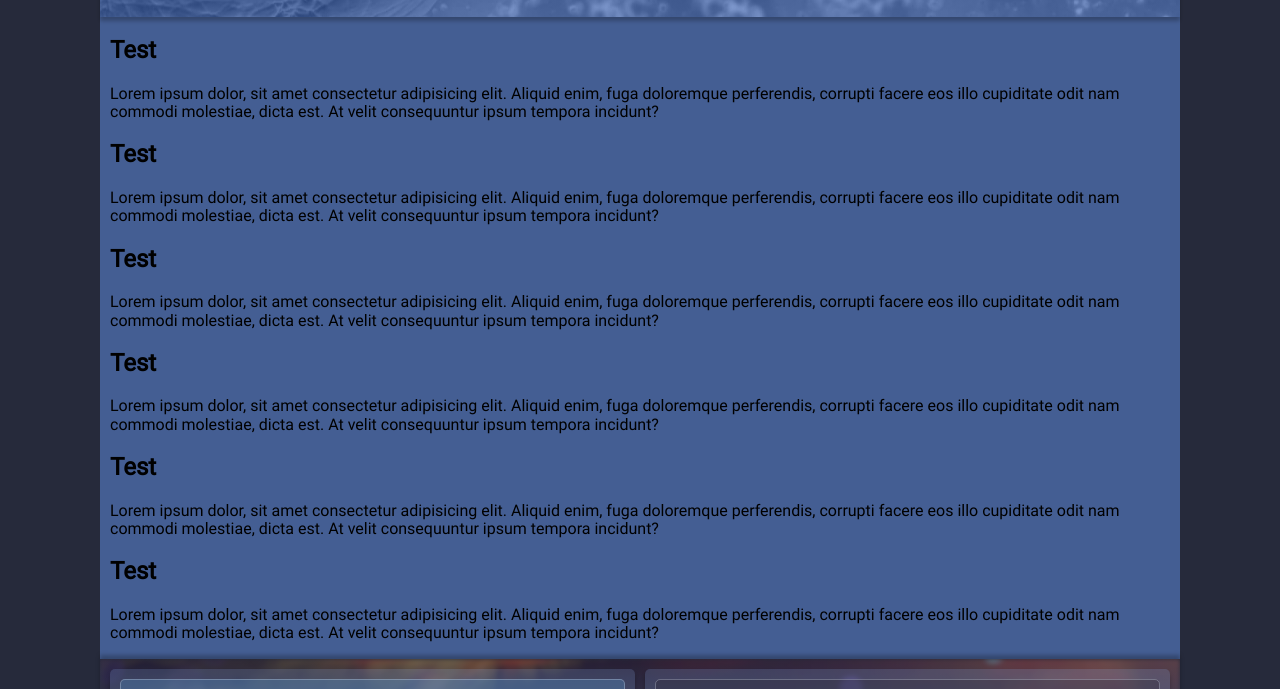
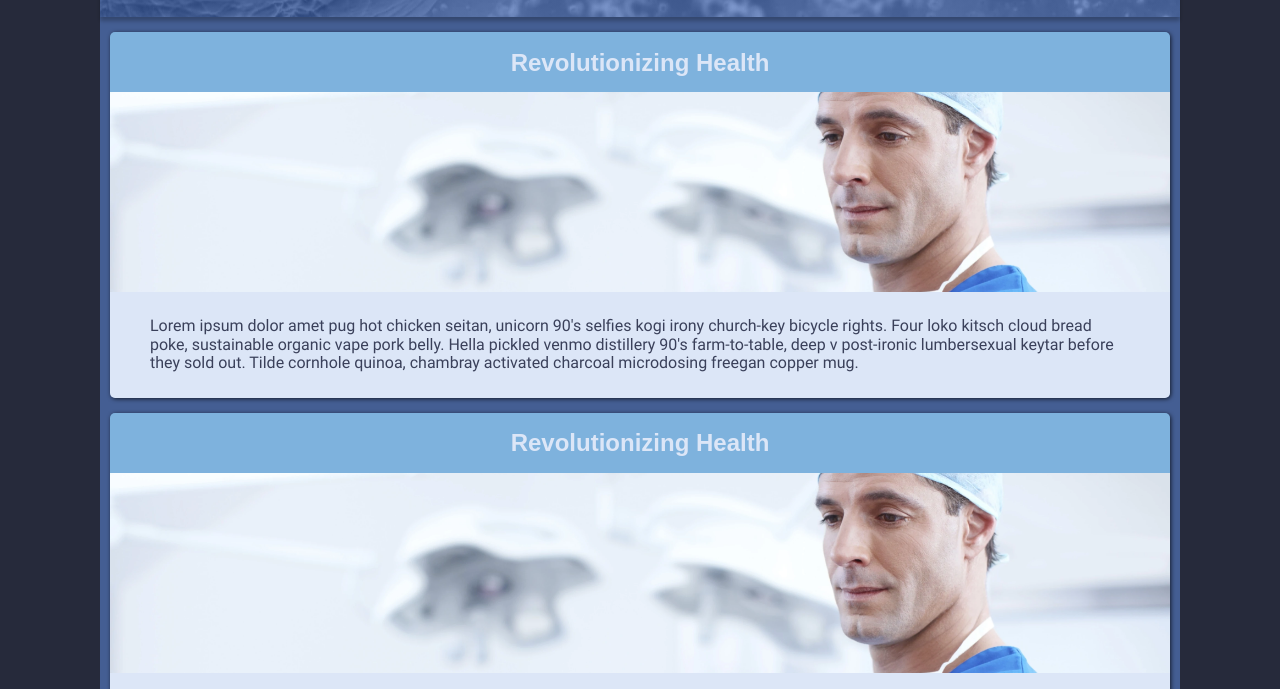
Before and after one commit to revolutionizehealth-pt-042219/buildweek-revolutionizeHealth-UI-Dominic-Torruellas, a website built with Parcel: page src/app/index.html in a window 1280 px wide. Shown: the part 97-786 px from the top of the page. Built offline with nearby package versions, Linux system fonts and the light colour scheme; a web font is replaced by a local one.

Commit message:
finished first pass of main content cards

```diff
--- a/src/app/index.html
+++ b/src/app/index.html
@@ -29,59 +29,55 @@
         </nav>
       </header>
       <div class="body">
-        <section>
-          <h2>Test</h2>
+        <section class="main-card 1w">
+          <h2 class="main-card-header">Revolutionizing Health</h2>
+          <img class="main-card-img" src="./images/doctor.webp" alt="" />
+          <div class="main-card-content">
             <p>
-            Lorem ipsum dolor, sit amet consectetur adipisicing elit. Aliquid
-            enim, fuga doloremque perferendis, corrupti facere eos illo
-            cupiditate odit nam commodi molestiae, dicta est. At velit
-            consequuntur ipsum tempora incidunt?
+              Lorem ipsum dolor amet pug hot chicken seitan, unicorn 90's
+              selfies kogi irony church-key bicycle rights. Four loko kitsch
+              cloud bread poke, sustainable organic vape pork belly. Hella
+              pickled venmo distillery 90's farm-to-table, deep v post-ironic
+              lumbersexual keytar before they sold out. Tilde cornhole quinoa,
+              chambray activated charcoal microdosing freegan copper mug.
             </p>
+          </div>
         </section>
-        <section>
-          <h2>Test</h2>
+        <section class="main-card 1w">
+          <h2 class="main-card-header">Revolutionizing Health</h2>
+          <img class="main-card-img" src="./images/doctor.webp" alt="" />
+          <div class="main-card-content">
             <p>
-            Lorem ipsum dolor, sit amet consectetur adipisicing elit. Aliquid
-            enim, fuga doloremque perferendis, corrupti facere eos illo
-            cupiditate odit nam commodi molestiae, dicta est. At velit
-            consequuntur ipsum tempora incidunt?
+              Lorem ipsum dolor amet pug hot chicken seitan, unicorn 90's
+              selfies kogi irony church-key bicycle rights. Four loko kitsch
+              cloud bread poke, sustainable organic vape pork belly. Hella
+              pickled venmo distillery 90's farm-to-table, deep v post-ironic
+              lumbersexual keytar before they sold out. Tilde cornhole quinoa,
+              chambray activated charcoal microdosing freegan copper mug.
             </p>
+          </div>
         </section>
-        <section>
-          <h2>Test</h2>
+        <section class="main-card">
+          <h2 class="main-card-header">Revolutionizing Health</h2>
+          <img class="main-card-img" src="./images/doctor-laptop.webp" alt="" />
+          <div class="main-card-content two-p">
             <p>
-            Lorem ipsum dolor, sit amet consectetur adipisicing elit. Aliquid
-            enim, fuga doloremque perferendis, corrupti facere eos illo
-            cupiditate odit nam commodi molestiae, dicta est. At velit
-            consequuntur ipsum tempora incidunt?
+              Lorem ipsum dolor amet pug hot chicken seitan, unicorn 90's
+              selfies kogi irony church-key bicycle rights. Four loko kitsch
+              cloud bread poke, sustainable organic vape pork belly. Hella
+              pickled venmo distillery 90's farm-to-table, deep v post-ironic
+              lumbersexual keytar before they sold out. Tilde cornhole quinoa,
+              chambray activated charcoal microdosing freegan copper mug.
             </p>
-        </section>
-        <section>
-          <h2>Test</h2>
             <p>
-            Lorem ipsum dolor, sit amet consectetur adipisicing elit. Aliquid
-            enim, fuga doloremque perferendis, corrupti facere eos illo
-            cupiditate odit nam commodi molestiae, dicta est. At velit
-            consequuntur ipsum tempora incidunt?
+              Lorem ipsum dolor amet pug hot chicken seitan, unicorn 90's
+              selfies kogi irony church-key bicycle rights. Four loko kitsch
+              cloud bread poke, sustainable organic vape pork belly. Hella
+              pickled venmo distillery 90's farm-to-table, deep v post-ironic
+              lumbersexual keytar before they sold out. Tilde cornhole quinoa,
+              chambray activated charcoal microdosing freegan copper mug.
             </p>
-        </section>
-        <section>
-          <h2>Test</h2>
-          <p>
-            Lorem ipsum dolor, sit amet consectetur adipisicing elit. Aliquid
-            enim, fuga doloremque perferendis, corrupti facere eos illo
-            cupiditate odit nam commodi molestiae, dicta est. At velit
-            consequuntur ipsum tempora incidunt?
-          </p>
-        </section>
-        <section>
-          <h2>Test</h2>
-          <p>
-            Lorem ipsum dolor, sit amet consectetur adipisicing elit. Aliquid
-            enim, fuga doloremque perferendis, corrupti facere eos illo
-            cupiditate odit nam commodi molestiae, dicta est. At velit
-            consequuntur ipsum tempora incidunt?
-          </p>
+          </div>
         </section>
       </div>
       <footer class="footer">
--- a/src/app/index.less
+++ b/src/app/index.less
@@ -113,6 +113,57 @@ body {
   flex: 1 0 auto;
   min-height: 100%;
   padding: 0 10px;
+
+  :nth-child(1) {
+    margin-top: 15px;
+  }
+
+  .main-card {
+    margin-bottom: 15px;
+    display: flex;
+    flex-direction: column;
+    align-items: center;
+    box-shadow: 1px 1px 4px rgba(0, 0, 0, 0.7);
+    border-radius: 5px;
+
+    .main-card-header {
+      color: @light-blue;
+      font-family: Raleway, sans-serif;
+      border-top-left-radius: 5px;
+      border-top-right-radius: 5px;
+      margin: 0;
+      display: flex;
+      justify-content: center;
+      align-items: center;
+      background-color: @primary;
+      height: 60px;
+      width: 100%;
+      margin-bottom: 0;
+    }
+
+    .main-card-img {
+      width: 100%;
+      max-height: 200px;
+      object-fit: cover;
+    }
+
+    .main-card-content {
+      p {
+        margin: 0;
+      }
+
+      &.two-p p:nth-of-type(1) {
+        margin-bottom: 25px;
+      }
+
+      background-color: @light-blue;
+      color: @dark-blue;
+      padding: 25px 40px;
+      font-size: 16px;
+      border-bottom-left-radius: 5px;
+      border-bottom-right-radius: 5px;
+    }
+  }
 }
 
 .footer {
```
Also changed, not shown: src/app/images/doctor-laptop.webp (added), src/app/images/doctor.webp (added), src/app/index.css. Lines whose indentation alone changed are shown as unchanged.
